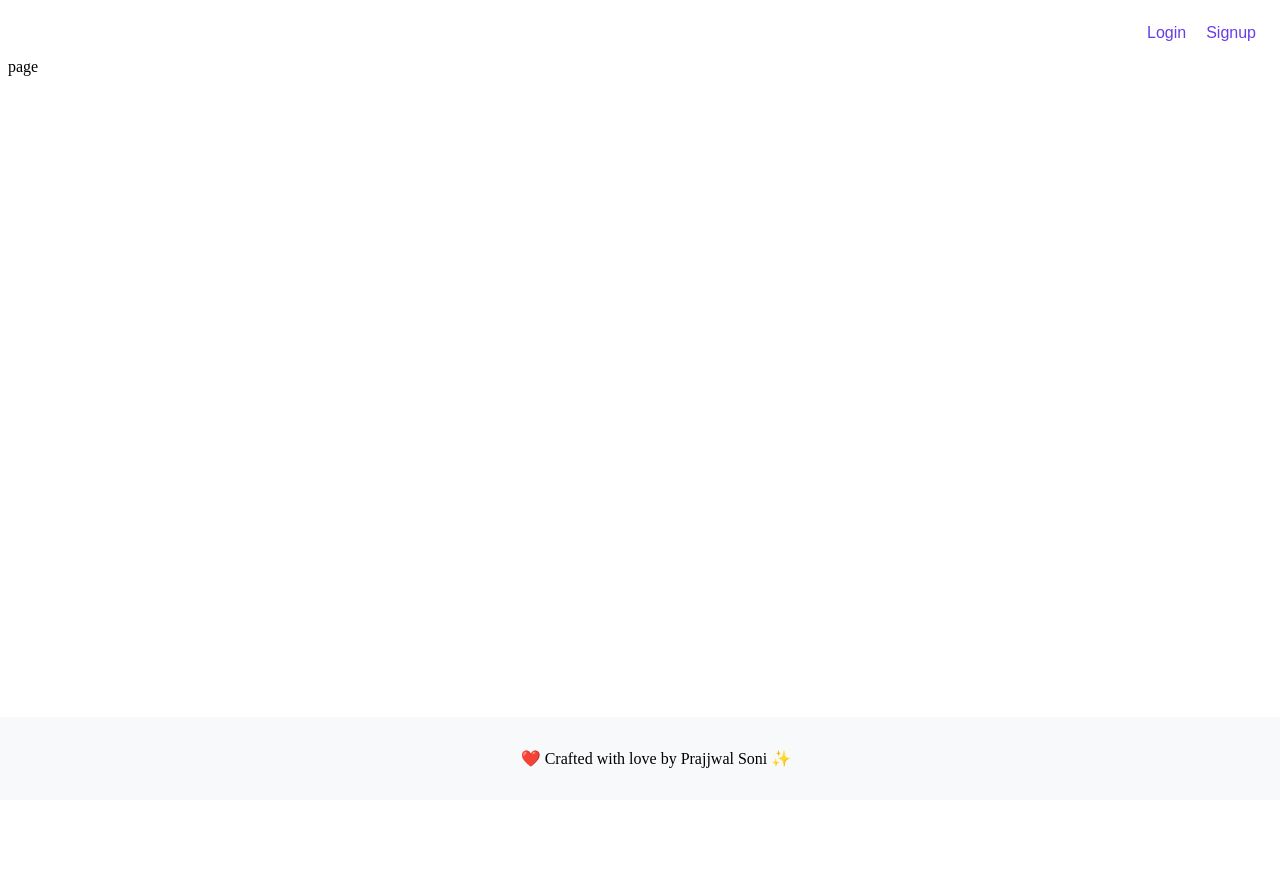
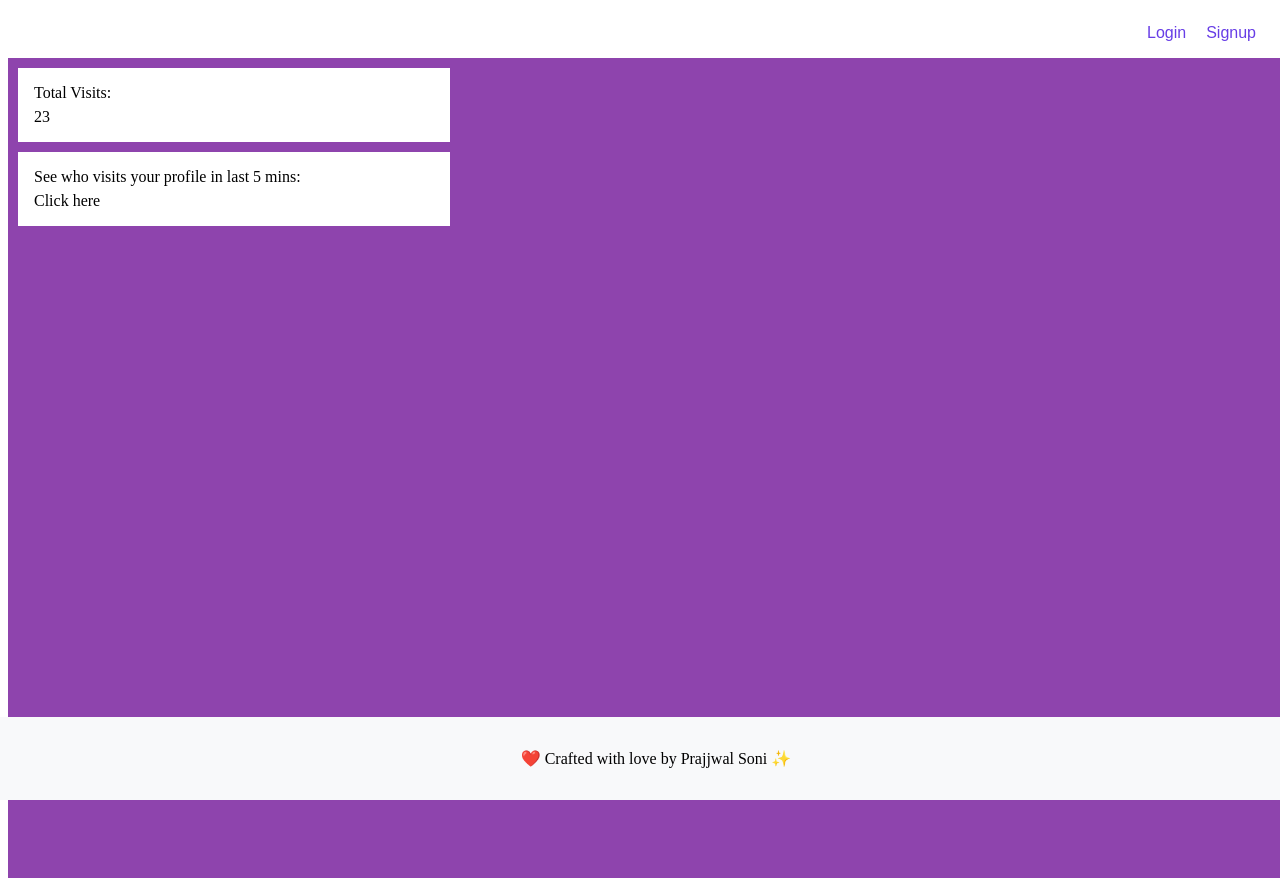
Before and after one commit to prajjwalhacker/social-media-frontend, a Next.js app: page /analytics/1 in a window 1280 px wide. Before the commit the page ends 800 px from the top, so only its background shows below. Built offline with nearby package versions, Linux system fonts and the light colour scheme.

Commit message:
analytics dashbard ui creation

```diff
--- a/src/app/analytics/[id]/page.jsx
+++ b/src/app/analytics/[id]/page.jsx
@@ -1,8 +1,21 @@
-import React from 'react'
+"use client";
+import { useEffect } from "react"
+import { useState } from "react"
 
 function page() {
   return (
-    <div>page</div>
+    <div className="dashboard-container">
+        <div className="analytics-container">
+        <div className="analytics-component">
+        <div> Total Visits:</div>
+        <div> 23</div>
+        </div>
+        <div className="analytics-component">
+        <div> See who visits your profile in last 5 mins:</div>
+        <div> Click here</div>
+        </div>
+        </div>
+    </div>
   )
 }
 
--- a/styles/global.scss
+++ b/styles/global.scss
@@ -130,6 +130,22 @@
     gap: 8px;
     flex-wrap: wrap;
 }
+
+.analytics-container {
+    display: flex;
+    flex-direction: column;
+    gap: 10px;
+    .analytics-component {
+        display: flex;
+        flex-direction: column;
+        gap: 6px;
+        width: 400px;
+        padding: 16px 16px;
+        background-color: #fff;
+        color: black;
+    }
+}
+
 
 .modal-wrapper {
     position: fixed;
```
